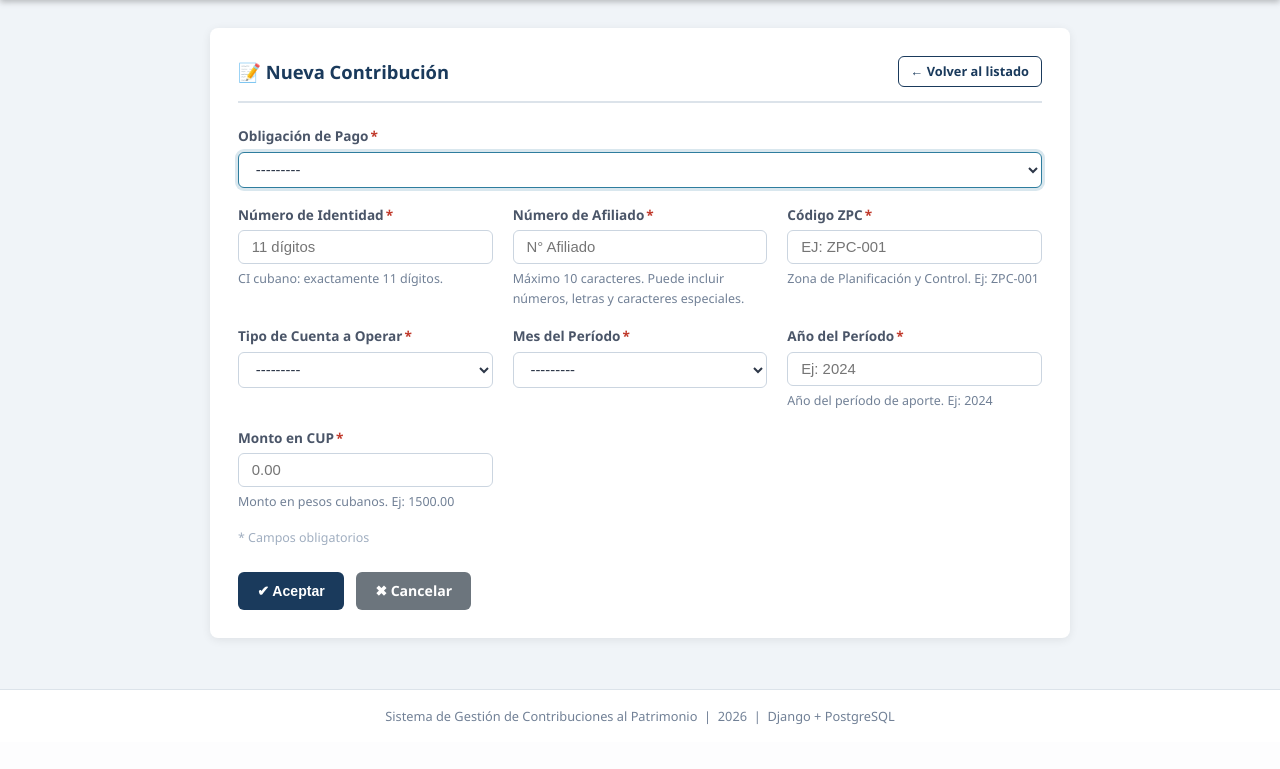
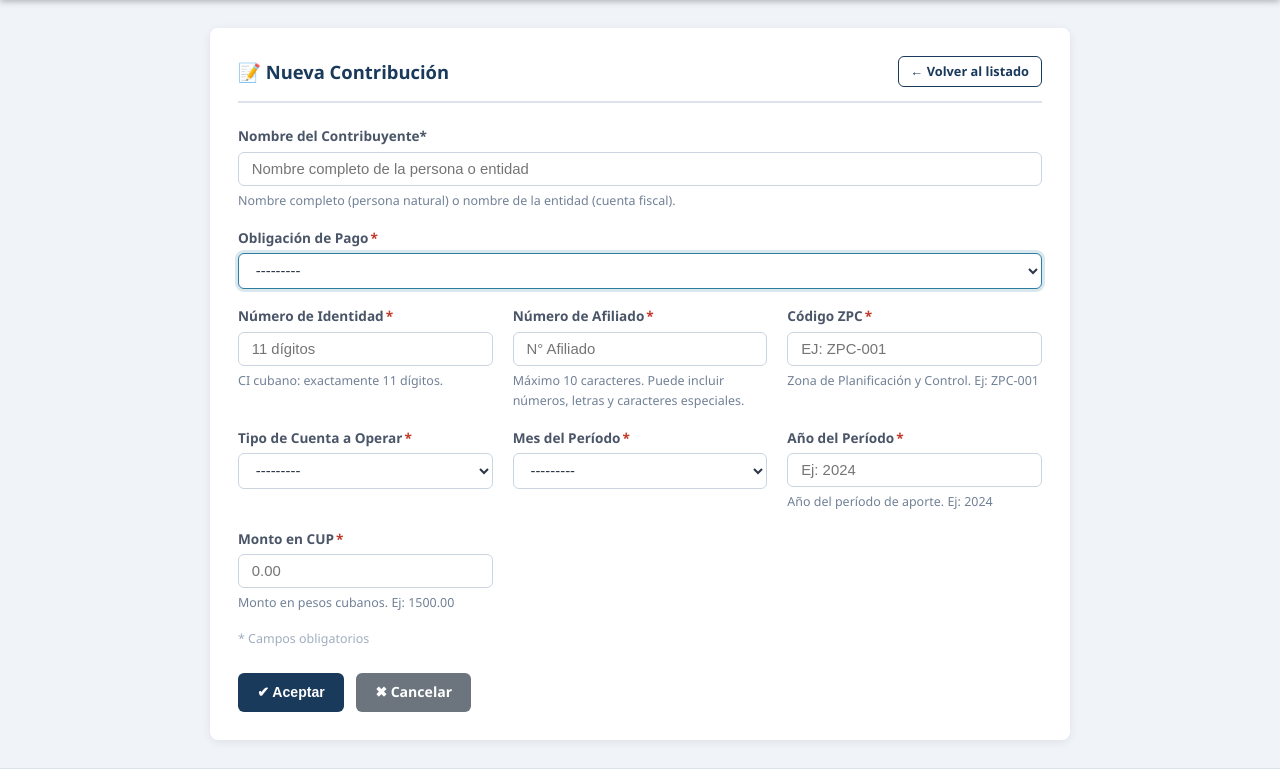
Before and after one commit to brayanhdherrera/Contribuciones_para_la_gesti-n_del_patrimonio, a Django app: page /contribuciones/nueva/ in a window 1280 px wide. Shown: the part 58-827 px from the top of the page. Before the commit the page ends 782 px from the top, so only its background shows below. Run offline with Django 4.2, Linux system fonts and the light colour scheme; the visitor is signed in with stand-in values (Sample User, id 1); parts of the project's set-up code (start-up, migrations or seed data) failed here and were passed over; some libraries are stand-ins or nearby versions.

Commit message:
Agregado campo 'nombre' a Contribucion con label dinámico y busqueda por nombre

```diff
--- a/contribuciones/forms.py
+++ b/contribuciones/forms.py
@@ -7,6 +7,7 @@ class ContribucionForm(forms.ModelForm):
     class Meta:
         model  = Contribucion
         fields = [
+            'nombre',
             'obligacion_pago',
             'numero_identidad',
             'numero_afiliado',
@@ -17,6 +18,11 @@ class ContribucionForm(forms.ModelForm):
             'tipo_cuenta',
         ]
         widgets = {
+            'nombre': forms.TextInput(attrs={
+                'class': 'form-control',
+                'placeholder': 'Nombre completo de la persona o entidad',
+                'maxlength': 255,
+            }),
             'obligacion_pago': forms.Select(attrs={
                 'class': 'form-control',
                 'autofocus': True,
@@ -51,18 +57,28 @@ class ContribucionForm(forms.ModelForm):
                 'min': '0.01',
                 'inputmode': 'decimal',
             }),
-            'tipo_cuenta': forms.Select(attrs={'class': 'form-control'}),
+            'tipo_cuenta': forms.Select(attrs={
+                'class': 'form-control',
+                'onchange': 'toggleNombreLabelContribucion(this)',
+            }),
         }
         labels = {
-            'obligacion_pago':           'Obligación de Pago',
-            'numero_identidad':          'Número de Identidad',
-            'numero_afiliado':  'Número de Afiliado',
-            'codigo_zpc':                'Código ZPC',
-            'periodo_mes':               'Mes del Período',
-            'periodo_anio':              'Año del Período',
-            'monto_cup':                 'Monto en CUP',
-            'tipo_cuenta':               'Tipo de Cuenta a Operar',
+            'nombre':               'Nombre del Contribuyente',
+            'obligacion_pago':      'Obligación de Pago',
+            'numero_identidad':     'Número de Identidad',
+            'numero_afiliado':      'Número de Afiliado',
+            'codigo_zpc':           'Código ZPC',
+            'periodo_mes':          'Mes del Período',
+            'periodo_anio':         'Año del Período',
+            'monto_cup':            'Monto en CUP',
+            'tipo_cuenta':          'Tipo de Cuenta a Operar',
         }
+
+    def __init__(self, *args, **kwargs):
+        super().__init__(*args, **kwargs)
+        instance = kwargs.get('instance')
+        if instance and instance.tipo_cuenta == 'fiscal':
+            self.fields['nombre'].label = 'Nombre de la Entidad'
 
     def clean_numero_identidad(self):
         ci = self.cleaned_data.get('numero_identidad', '').strip()
@@ -111,7 +127,7 @@ class BusquedaForm(forms.Form):
         label='',
         widget=forms.TextInput(attrs={
             'class': 'form-control',
-            'placeholder': 'Buscar por identidad, afiliado o ZPC…',
+            'placeholder': 'Buscar por nombre, identidad, afiliado o ZPC…',
         })
     )
     tipo_cuenta  = forms.ChoiceField(
--- a/contribuciones/models.py
+++ b/contribuciones/models.py
@@ -78,6 +78,13 @@ class Contribuyente(models.Model):
 
 
 class Contribucion(models.Model):
+    nombre = models.CharField(
+        'Nombre del Contribuyente',
+        max_length=255,
+        blank=True,
+        default='',
+        help_text='Nombre completo (persona natural) o nombre de la entidad (cuenta fiscal).',
+    )
     obligacion_pago = models.CharField(
         'Obligación de Pago',
         max_length=100,
@@ -152,7 +159,7 @@ class Contribucion(models.Model):
 
     def __str__(self):
         return (
-            f"#{self.pk} | Afiliado: {self.numero_afiliado} | "
+            f"#{self.pk} | {self.nombre or self.numero_afiliado} | "
             f"{self.get_periodo_mes_display()} {self.periodo_anio} | "
             f"CUP {self.monto_cup}"
         )
--- a/contribuciones/templates/contribuciones/contribucion_confirm_delete.html
+++ b/contribuciones/templates/contribuciones/contribucion_confirm_delete.html
@@ -15,6 +15,7 @@
 
     <div style="background:#f8fafc; border-radius:8px; padding:1.1rem; margin-bottom:1.25rem;
                 text-align:left; font-size:.875rem; border:1px solid #e2e8f0;">
+      <div style="margin-bottom:.35rem;"><strong>Nombre / Entidad:</strong> {{ contribucion.nombre|default:'—' }}</div>
       <div style="margin-bottom:.35rem;"><strong>Afiliado:</strong> {{ contribucion.numero_afiliado }}</div>
       <div style="margin-bottom:.35rem;"><strong>Identidad:</strong> {{ contribucion.numero_identidad }}</div>
       <div style="margin-bottom:.35rem;"><strong>Período:</strong> {{ contribucion.periodo_display }}</div>
--- a/contribuciones/templates/contribuciones/contribucion_form.html
+++ b/contribuciones/templates/contribuciones/contribucion_form.html
@@ -25,6 +25,20 @@
     {% endif %}
 
     <div class="form-grid">
+
+      <!-- Nombre / Entidad -->
+      <div class="form-group full">
+        <label for="{{ form.nombre.id_for_label }}" id="contribucion-nombre-label">
+          {{ form.nombre.label }}<span class="req">*</span>
+        </label>
+        {{ form.nombre }}
+        {% if form.nombre.help_text %}
+          <span class="help-text">{{ form.nombre.help_text }}</span>
+        {% endif %}
+        {% if form.nombre.errors %}
+          <span class="field-error">{% for e in form.nombre.errors %}{{ e }} {% endfor %}</span>
+        {% endif %}
+      </div>
 
       <!-- Obligación de pago: ocupa todo el ancho -->
       <div class="form-group full">
@@ -147,12 +161,25 @@
 </div>
 
 <script>
+function toggleNombreLabelContribucion(select) {
+    var label = document.getElementById('contribucion-nombre-label');
+    if (label) {
+        if (select.value === 'fiscal') {
+            label.textContent = 'Nombre de la Entidad*';
+        } else {
+            label.textContent = 'Nombre del Contribuyente*';
+        }
+    }
+}
 document.addEventListener('DOMContentLoaded', function() {
+    var nombreField = document.getElementById('{{ form.nombre.id_for_label }}');
     const ciField = document.getElementById('{{ form.numero_identidad.id_for_label }}');
     const afiliadoField = document.getElementById('{{ form.numero_afiliado.id_for_label }}');
     const zpcField = document.getElementById('{{ form.codigo_zpc.id_for_label }}');
     const tipoCuentaField = document.getElementById('{{ form.tipo_cuenta.id_for_label }}');
     const infoBox = document.getElementById('contribuyente-info');
+
+    if (tipoCuentaField) toggleNombreLabelContribucion(tipoCuentaField);
 
     function buscarContribuyente(q, cb) {
         if (!q || q.length < 3) return;
@@ -172,6 +199,9 @@ document.addEventListener('DOMContentLoaded', function() {
         }
         const c = data[0];
 
+        if (nombreField && c.nombre) {
+            nombreField.value = c.nombre;
+        }
         if (afiliadoField && fuente !== 'afiliado' && c.numero_contribuyente) {
             afiliadoField.value = c.numero_contribuyente;
         }
@@ -184,13 +214,15 @@ document.addEventListener('DOMContentLoaded', function() {
         if (tipoCuentaField && c.tipo_cuenta) {
             if ([...tipoCuentaField.options].some(o => o.value === c.tipo_cuenta)) {
                 tipoCuentaField.value = c.tipo_cuenta;
+                toggleNombreLabelContribucion(tipoCuentaField);
             }
         }
 
         if (infoBox) {
             infoBox.style.display = 'block';
             infoBox.className = 'alert alert-info';
-            infoBox.textContent = '✓ Contribuyente encontrado: ' + c.carnet_identidad + ' — ' + c.numero_contribuyente;
+            var nombreDisplay = c.nombre || c.numero_contribuyente;
+            infoBox.textContent = '✓ Contribuyente encontrado: ' + nombreDisplay + ' — ' + c.carnet_identidad;
         }
     }
 
--- a/contribuciones/templates/contribuciones/contribucion_list.html
+++ b/contribuciones/templates/contribuciones/contribucion_list.html
@@ -42,6 +42,7 @@
       <thead>
         <tr>
           <th>#</th>
+          <th>Nombre / Entidad</th>
           <th>N° Afiliado</th>
           <th>N° Identidad</th>
           <th>Obligación de Pago</th>
@@ -57,6 +58,7 @@
         {% for c in contribuciones %}
         <tr>
           <td style="color:#a0aec0; font-size:.8rem;">{{ c.id }}</td>
+          <td>{{ c.nombre|default:'—' }}</td>
           <td><strong>{{ c.numero_afiliado }}</strong></td>
           <td>{{ c.numero_identidad }}</td>
           <td>{{ c.obligacion_pago|truncatechars:40 }}</td>
--- a/contribuciones/views.py
+++ b/contribuciones/views.py
@@ -80,6 +80,7 @@ class ContribucionListView(LoginRequiredMixin, BusquedaMixin, ListView):
 
         if q:
             qs = qs.filter(
+                Q(nombre__icontains=q)                   |
                 Q(numero_identidad__icontains=q)        |
                 Q(numero_afiliado__icontains=q) |
                 Q(codigo_zpc__icontains=q)               |
@@ -106,7 +107,9 @@ class ContribucionDetailView(LoginRequiredMixin, DetailView):
     def get_context_data(self, **kwargs):
         ctx = super().get_context_data(**kwargs)
         c   = self.object
+        nombre_label = 'Nombre de la Entidad' if c.tipo_cuenta == 'fiscal' else 'Nombre del Contribuyente'
         ctx['campos'] = [
+            (nombre_label,                 c.nombre or '—'),
             ('Obligación de Pago',         c.obligacion_pago),
             ('Número de Identidad',         c.numero_identidad),
             ('Número de Afiliado', c.numero_afiliado),
@@ -131,13 +134,14 @@ class ContribucionCreateView(LoginRequiredMixin, CreateView):
         form.instance.registrado_por = self.request.user
 
         ci = form.cleaned_data.get('numero_identidad', '')
+        nombre = form.cleaned_data.get('nombre', '')
         if not Contribuyente.objects.filter(carnet_identidad=ci).exists():
             Contribuyente.objects.create(
-                nombre='',
+                nombre=nombre,
                 carnet_identidad=ci,
                 numero_contribuyente=form.cleaned_data.get('numero_afiliado', ''),
                 codigo_zpc=form.cleaned_data.get('codigo_zpc', ''),
-                tipo_cuenta='natural',
+                tipo_cuenta=form.cleaned_data.get('tipo_cuenta', 'natural'),
             )
 
         messages.success(self.request, '✔ Contribución registrada exitosamente.')
@@ -201,6 +205,7 @@ def exportar_csv(request):
 
     if q:
         qs = qs.filter(
+            Q(nombre__icontains=q)                   |
             Q(numero_identidad__icontains=q)        |
             Q(numero_afiliado__icontains=q) |
             Q(codigo_zpc__icontains=q)               |
@@ -217,13 +222,14 @@ def exportar_csv(request):
 
     writer = csv.writer(response)
     writer.writerow([
-        'ID', 'Obligación de Pago', 'N° Identidad', 'N° Afiliado',
+        'ID', 'Nombre/Entidad', 'Obligación de Pago', 'N° Identidad', 'N° Afiliado',
         'Código ZPC', 'Período', 'Monto CUP', 'Tipo de Cuenta',
         'Registrado por', 'Fecha de Registro',
     ])
     for c in qs:
         writer.writerow([
             c.pk,
+            c.nombre,
             c.obligacion_pago,
             c.numero_identidad,
             c.numero_afiliado,
```
Also changed, not shown: contribuciones/migrations/0007_contribucion_nombre.py (added). Lines whose indentation alone changed are shown as unchanged.
